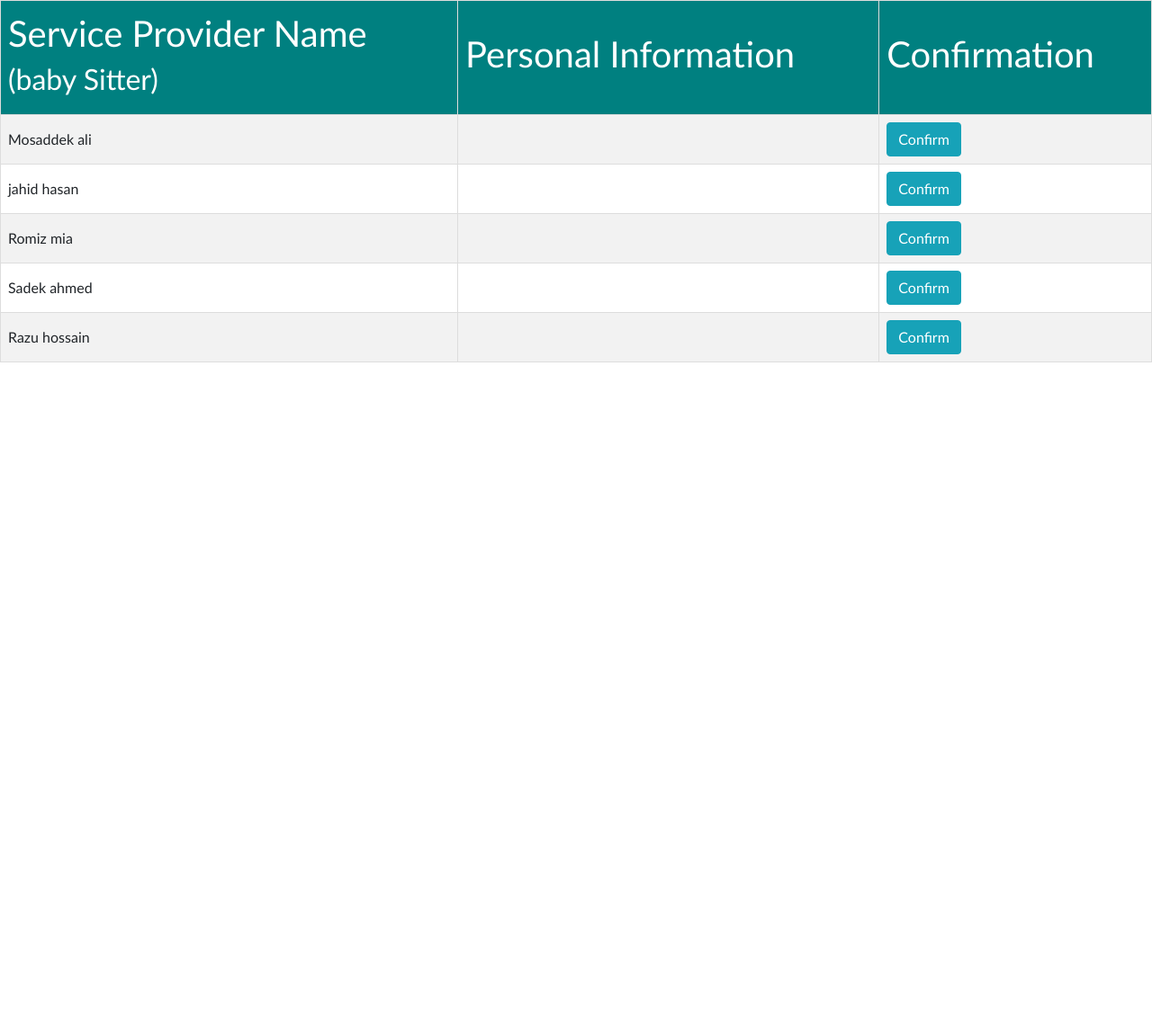
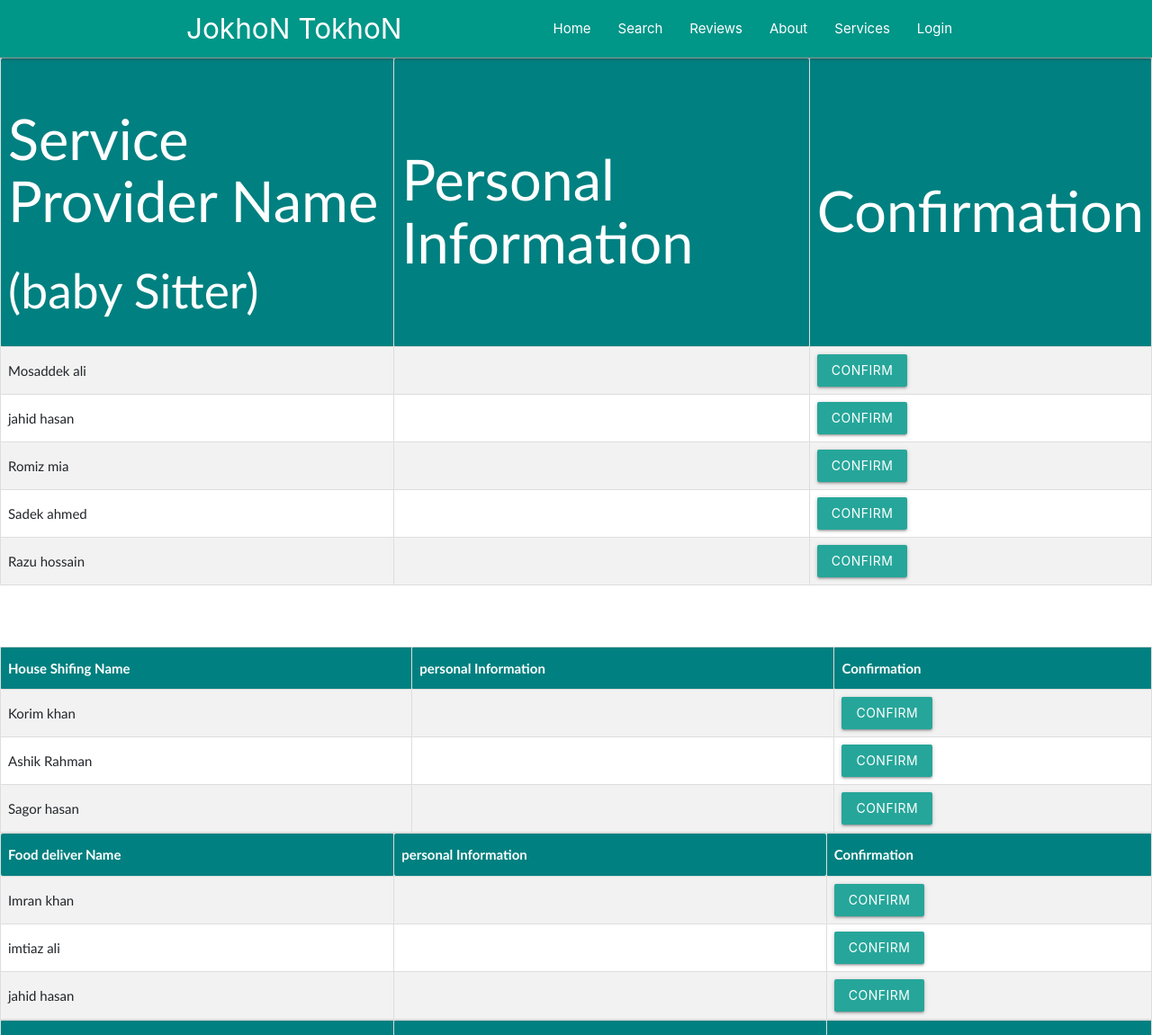
Before and after one commit to ummahabiba/cse327, a plain HTML site: page babysitter.html in a window 1280 px wide. Shown: the top 1151 px of the page at 90% size. Before the commit the page ends 800 px from the top, so only its background shows below. Drawn offline with nearby package versions, Linux system fonts and the light colour scheme.

Commit message:
Update babysitter.html

```diff
--- a/babysitter.html
+++ b/babysitter.html
@@ -1,8 +1,117 @@
 <!DOCTYPE html>
 <html>
 <head>
+  <link rel="stylesheet" href="css/main.css">
   <link rel="stylesheet" href="https://stackpath.bootstrapcdn.com/bootstrap/4.3.1/css/bootstrap.min.css" integrity="sha384-ggOyR0iXCbMQv3Xipma34MD+dH/1fQ784/j6cY/iJTQUOhcWr7x9JvoRxT2MZw1T" crossorigin="anonymous">
-<style>
+<link href="https://fonts.googleapis.com/icon?family=Material+Icons" rel="stylesheet">
+  <!--Import materialize.css-->
+  <link rel="stylesheet" href="https://cdnjs.cloudflare.com/ajax/libs/materialize/1.0.0-beta/css/materialize.min.css">
+  <script defer src="https://use.fontawesome.com/releases/v5.0.9/js/all.js" integrity="sha384-8iPTk2s/jMVj81dnzb/iFR2sdA7u06vHJyyLlAd4snFpCl/SnyUjRrbdJsw1pGIl"
+    crossorigin="anonymous"></script>
+  <!--Let browser know website is optimized for mobile-->
+  <meta name="viewport" content="width=device-width, initial-scale=1.0" />
+  <title>Jokhon Tokhon</title>
+    <meta name="google-signin-client_id" content="
+617086452248-jjqide90rd2es4uaeg3fodqqofrne44s.apps.googleusercontent.com
+">
+    <script src="https://apis.google.com/js/platform.js" async defer></script>
+ <style type="text/css">
+    .section-search input {
+  padding: 5px !important;
+  font-size: 18px !important;
+  width: 90% !important;
+  border: #f4f4f4 3px solid !important;
+}
+
+.section-follow .fa-4x {
+  margin: 5px 10px;
+}
+  </style>
+
+  <style>
+#customers {
+  font-family: "Trebuchet MS", Arial, Helvetica, sans-serif;
+  border-collapse: collapse;
+  width: 100%;
+}
+
+#customers td, #customers th {
+  border: 1px solid #ddd;
+  padding: 8px;
+}
+
+#customers tr:nth-child(even){background-color: #f2f2f2;}
+
+#customers tr:hover {background-color: mintcream;}
+
+#customers th {
+  padding-top: 12px;
+  padding-bottom: 12px;
+  text-align: left;
+  background-color: teal;
+  color: white;
+}
+</style>
+</head>
+<body>
+
+  <div class="navbar-fixed">
+    <nav class="teal">
+      <div class="container">
+        <div class="nav-wrapper">
+          <a href="#" class="brand-logo">JokhoN TokhoN</a>
+          <a href="#" data-target="mobile-nav" class="sidenav-trigger">
+            <i class="material-icons">menu</i>
+          </a>
+          <ul class="right hide-on-med-and-down">
+            <li>
+              <a href="index.html">Home</a>
+            </li>
+            <li>
+              <a href="">Search</a>
+            </li>
+            <li>
+              <a href="reviews.html">Reviews</a>
+            </li>
+            <li>
+              <a href="about.html">About</a>
+            </li>
+            <li>
+              <a href="details.html">Services</a>
+            </li>
+         <li>
+              <a href="login/login.php">Login</a>
+            </li>
+
+
+            </ul>
+        </div>
+      </div>
+    </nav>
+  </div>
+  <ul class="sidenav" id="mobile-nav">
+     <li>
+              <a href="#home">Home</a>
+            </li>
+            <li>
+              <a href="">Search</a>
+            </li>
+            <li>
+              <a href="reviews.html">Reviews</a>
+            </li>
+            <li>
+              <a href="about.html">About</a>
+            </li>
+            <li>
+              <a href="details.html">Services</a>
+            </li>
+         <li>
+              <a href="login/login.php">Login</a>
+            </li>
+  </ul>
+
+  <style>
+
 #worker {
   font-family: "Trebuchet MS", Arial, Helvetica, sans-serif;
   border-collapse: collapse;
@@ -64,6 +173,94 @@
 
 <br><br><br>
 
+  <table id="customers">
+  <tr>
+    <th>House Shifing Name</th>
+        <th>personal Information</th>
+    <th>Confirmation</th>
+  </tr>
+  <tr>
+    <td>Korim khan</td><td></td>
+    <td><button type="button" class="btn btn-info">Confirm</button></td>
+  </tr>
+  <tr>
+    <td>Ashik Rahman</td><td></td>
+    <td><button type="button" class="btn btn-info">Confirm</button></td>
+  </tr>
+  <tr>
+    <td>Sagor hasan</td><td></td>
+    <td><button type="button" class="btn btn-info">Confirm</button></td>
+  </tr>
+
+</table>
+
+  <table id="customers">
+  <tr>
+    <th>Food deliver Name</th>
+        <th>personal Information</th>
+    <th>Confirmation</th>
+  </tr>
+  <tr>
+    <td>Imran khan</td><td></td>
+    <td><button type="button" class="btn btn-info">Confirm</button></td>
+  </tr>
+  <tr>
+    <td>imtiaz ali</td><td></td>
+    <td><button type="button" class="btn btn-info">Confirm</button></td>
+  </tr>
+  <tr>
+    <td>jahid hasan</td><td></td>
+    <td><button type="button" class="btn btn-info">Confirm</button></td>
+  </tr>
+
+</table>
+
+
+  <table id="customers">
+  <tr>
+    <th>Food deliver Name</th>
+        <th>personal Information</th>
+    <th>Confirmation</th>
+  </tr>
+  <tr>
+    <td>Imran khan</td><td></td>
+    <td><button type="button" class="btn btn-info">Confirm</button></td>
+  </tr>
+  <tr>
+    <td>imtiaz ali</td><td></td>
+    <td><button type="button" class="btn btn-info">Confirm</button></td>
+  </tr>
+  <tr>
+    <td>jahid hasan</td><td></td>
+    <td><button type="button" class="btn btn-info">Confirm</button></td>
+  </tr>
+
+</table>
+
+
+  <table id="customers">
+  <tr>
+    <th>laundry Name</th>
+        <th>personal Information</th>
+    <th>Confirmation</th>
+  </tr>
+  <tr>
+    <td>Rimjhim khan</td><td></td>
+    <td><button type="button" class="btn btn-info">Confirm</button></td>
+  </tr>
+  <tr>
+    <td>toma ahmed</td><td></td>
+    <td><button type="button" class="btn btn-info">Confirm</button></td>
+  </tr>
+  <tr>
+    <td>sabrin Ali</td><td></td>
+    <td><button type="button" class="btn btn-info">Confirm</button></td>
+  </tr>
+
+</table>
+
+
+
 
 
 
```
